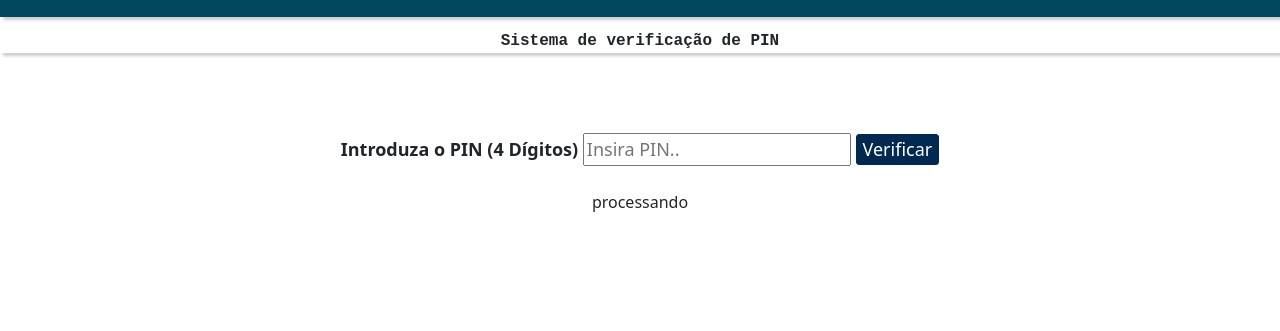
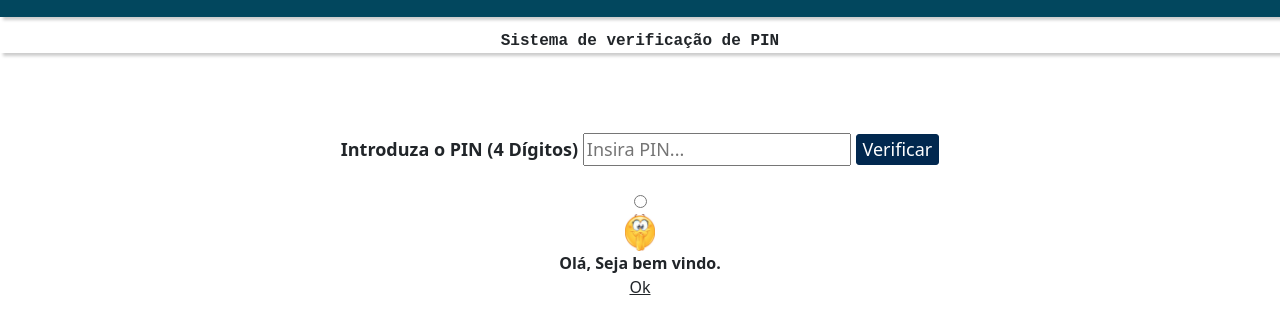
Before and after one commit to 1-programador/Compass.uol-, a plain HTML site: page sprint1/src/index.html in a window 1280 px wide. Shown: the part 83-414 px from the top of the page. Drawn offline with nearby package versions, Linux system fonts and the light colour scheme.

Commit message:
Update index.html

```diff
--- a/sprint1/src/index.html
+++ b/sprint1/src/index.html
@@ -4,6 +4,7 @@
     <meta charset="UTF-8">
     <title>Sprint-1</title>
     <link rel="stylesheet" href="style.css">
+    <link rel="stylesheet" href="styles-ini.css">
     <link href="https://cdn.jsdelivr.net/npm/bootstrap@5.0.2/dist/css/bootstrap.min.css" rel="stylesheet" integrity="sha384-EVSTQN3/azprG1Anm3QDgpJLIm9Nao0Yz1ztcQTwFspd3yD65VohhpuuCOmLASjC" crossorigin="anonymous">
 </head>
 <body>
@@ -17,13 +18,22 @@
 <div id="notify"></div>
     <div id="search">
         <label for="pin">Introduza o PIN (4 Dígitos)</label>
-        <input type="text" id="pin" placeholder="Insira PIN..">
+        <input type="text" id="pin" placeholder="Insira PIN...">
         <button type="button">Verificar</button>
     </div>
     <br>
-    <div id="input">
-    processando
-    </div>
+    <input type="radio" id="rd">
+<div class="bg">
+  <div class="box">
+    <label for="rd">
+    <div id="bemv">
+    <center><img src="../img/quase.jpeg" style="width: 30px; align: center;"></center>
+<b>Olá, Seja bem vindo.</b><br><u>Ok</u>
+</div>
+</label>
+  </div>
+</div>
+<!-- conteudo -->
 </div>
 <script src="query.js"></script>
 <script src="script.js"></script>
```
